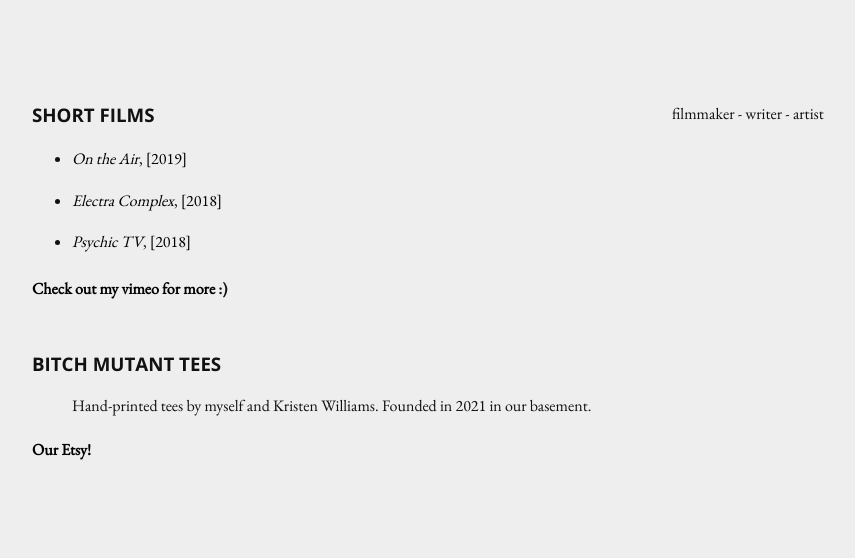
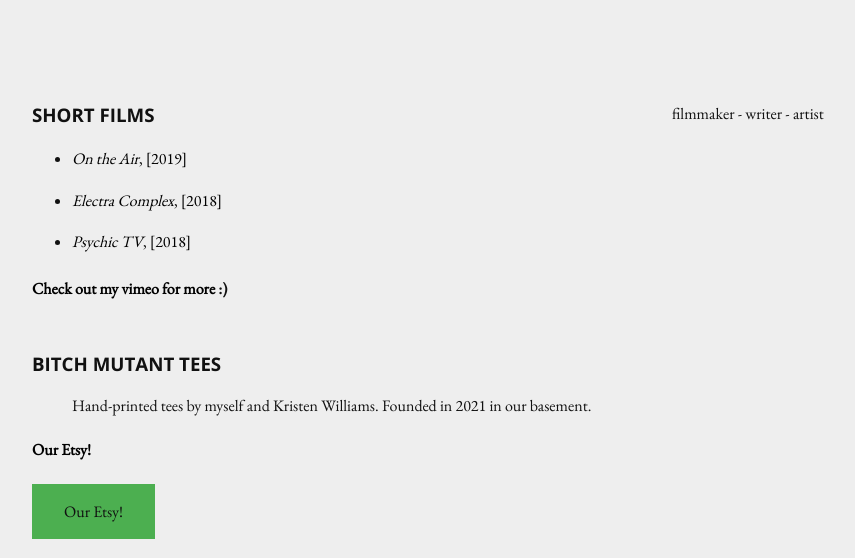
Before and after one commit to nightzel/erin.github.io, a plain HTML site: page index.html in a window 1280 px wide. Shown: the part 167-725 px from the top of the page, without its empty margins (96-951 px from the left). Drawn offline with nearby package versions, Linux system fonts and the light colour scheme.

Commit message:
Update index.html

```diff
--- a/index.html
+++ b/index.html
@@ -18,10 +18,21 @@ You can open this html file using your browser. If you make a change to this or
 
 <link rel="stylesheet" href="https://use.fontawesome.com/releases/v5.6.1/css/all.css" integrity="sha384-gfdkjb5BdAXd+lj+gudLWI+BXq4IuLW5IT+brZEZsLFm++aCMlF1V92rMkPaX4PP" crossorigin="anonymous">
 
-<!--
-Enter your name here, this is what appears in the tab label on a browser.
- -->
 <title>Erin Neitzel</title>
+
+<style>
+ .button {
+  background-color: #4CAF50;
+  border: none;
+  color: #111111;
+  padding: 15px 32px;
+  text-align: center;
+  text-decoration: none;
+  display: inline-block;
+  font-size: 16px;
+}
+ </style>
+
 </head>
 
 <body>
@@ -45,17 +56,6 @@ filmmaker - writer - artist
 </div>
 
 
-<!--
-Here's where we will fill in all your work.
-The h3 and h4 are your headers. These help split the links into categories.
-The <a ... part is a link.
-
-Replace the google link with the link to your Work
-Replace "Work Title [Journal]" with whatever you like.
-
-The <br> is a line brake. This makes sure each link is on a new line.
- -->
-
 <h3>short films</h3>
 
 <ul>
@@ -72,12 +72,15 @@ The <br> is a line brake. This makes sure each link is on a new line.
 
 <h4><a href="https://vimeo.com/enightzel" target="_blank">Check out my vimeo for more</a> :)</h4>
 
+
 <h3>Bitch Mutant Tees</h3>
 
 <ul>
 Hand-printed tees by myself and Kristen Williams. Founded in 2021 in our basement.
 </ul>
 <h4><a href="http://google.com" target="_blank">Our Etsy!</a></h4>
+
+<a href="etsy.com" class="button">Our Etsy!</a>
 
 </div>
 
```
